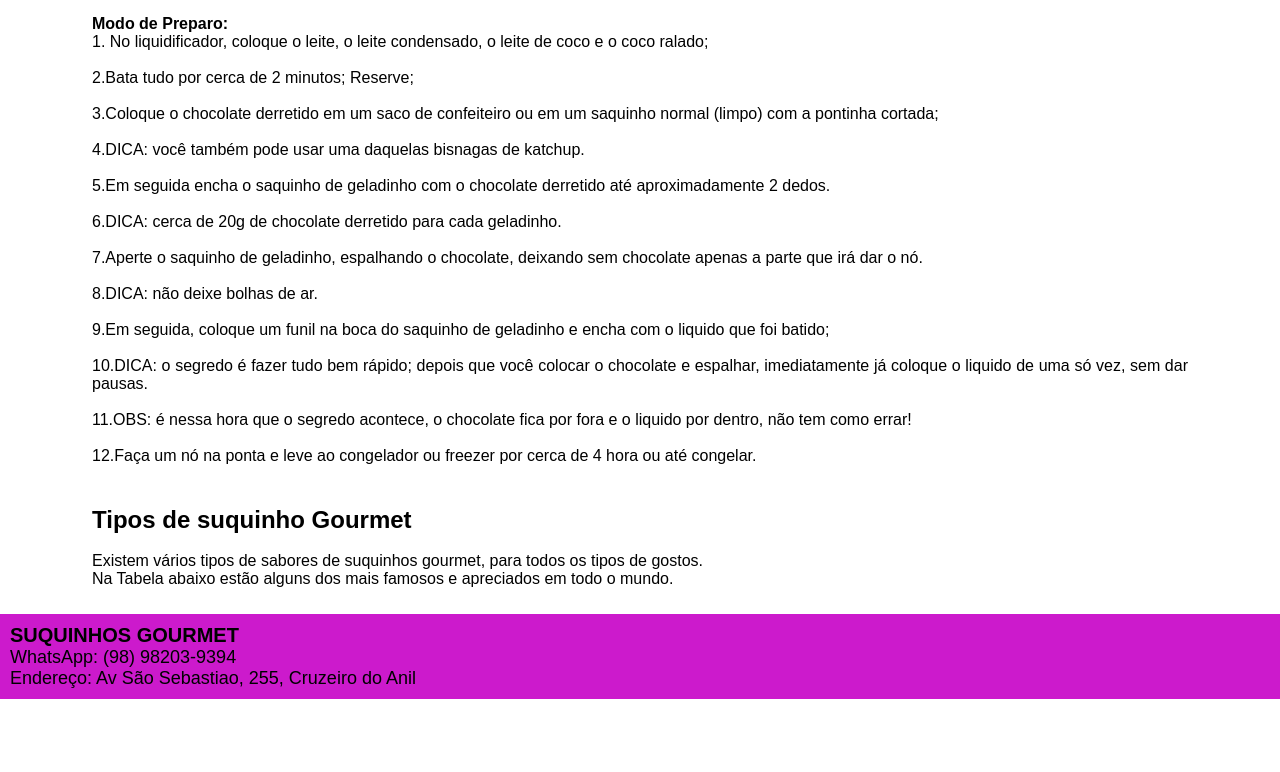
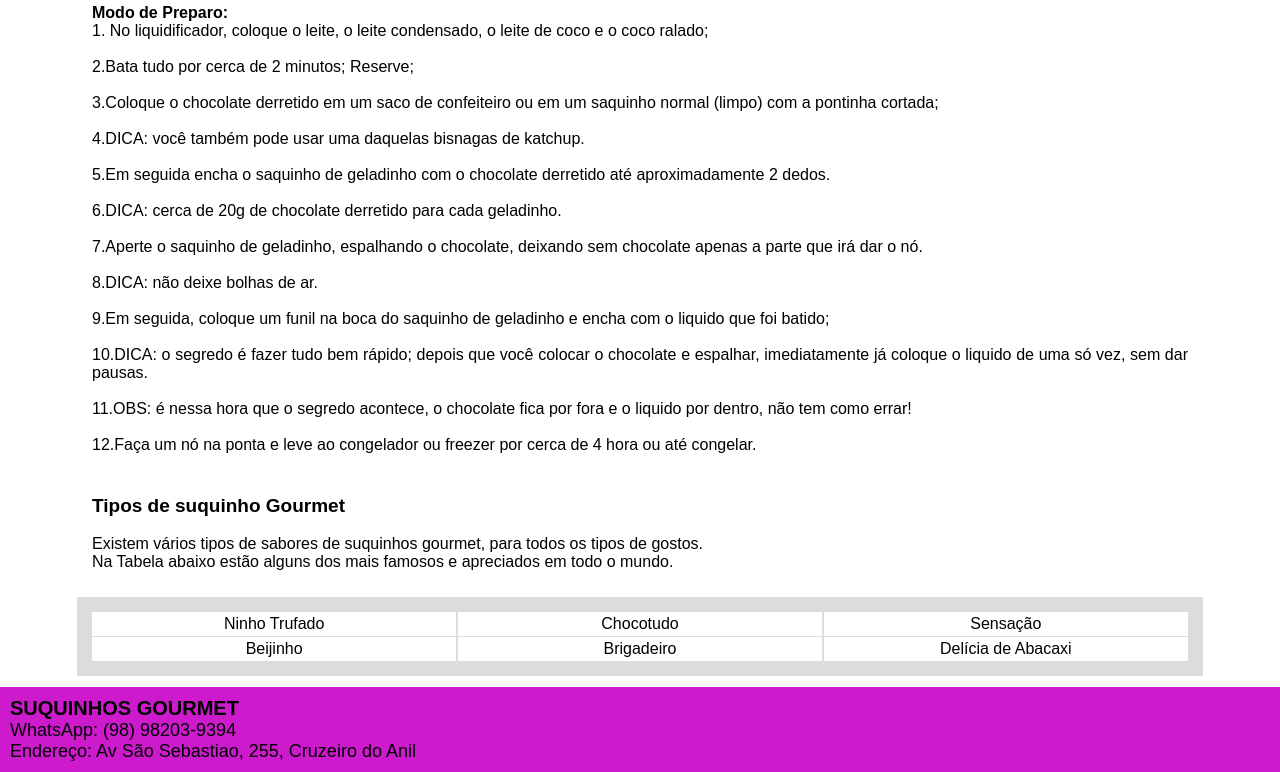
Before and after one commit to CaioSousa-10/Blog-Suquinho_Gourmet, a plain HTML site: page index.html in a window 1280 px wide. Shown: the part 1232-2004 px from the top of the page. Before the commit the page ends 1931 px from the top, so only its background shows below. Drawn offline with Linux system fonts and the light colour scheme.

Commit message:
inserting a table of juice types

```diff
--- a/index.html
+++ b/index.html
@@ -42,6 +42,7 @@
             margin: 0 auto;
             max-width: 1096px;
         }
+
         .conteudo-topo {
             font-size: 1.6rem;
             background-color: #fff;
@@ -52,8 +53,20 @@
             padding-top: 8rem;
         }
 
+        h1 {
+            font-size: 2.5rem;
+        }
+
+        h2 {
+            font-size: 1.9rem;
+        }
+
         h3 {
             font-size: 2rem;
+        }
+
+        h4 {
+            font-size: 1.6rem;
         }
 
         figure {
@@ -72,6 +85,22 @@
                 width: 90%;
                 height: 70%;
             }
+        }
+
+        #grid-conteudo {
+            background-color: #dcdcdc;
+        }
+
+        .grid {
+            display: grid;
+            grid-template-columns: repeat(auto-fill, minmax(300px, 1fr));
+            grid-gap: 1.5px;
+            margin: 0 auto;
+        }
+        .grid div {
+            background-color: #fff;
+            text-align: center;
+            padding: 0.30rem;
         }
     </style>
 </head>
@@ -170,6 +199,18 @@
         <p>Na Tabela abaixo estão alguns dos mais famosos e apreciados em todo o mundo.</p>
     </section>
     <br>
+    <section class="conteudo" id="grid-conteudo">
+        <div class="grid">
+            <div>Ninho Trufado</div>
+            <div>Chocotudo</div>
+            <div>Sensação</div>
+            <div>Beijinho</div>
+            <div>Brigadeiro</div>
+            <div>Delícia de Abacaxi</div>
+
+        </div>
+    </section>
+    <br>
     <footer>
         <h3>SUQUINHOS GOURMET</h3>
         <p>WhatsApp: (98) 98203-9394 </p>
```
